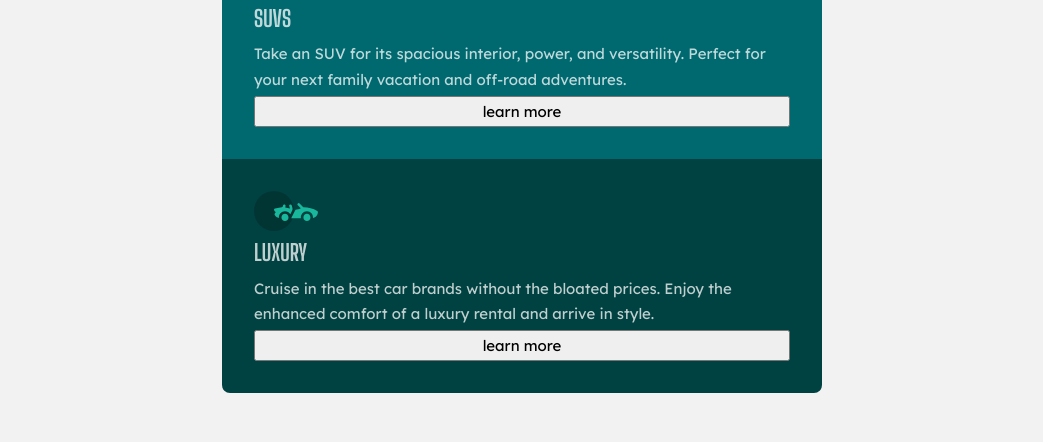
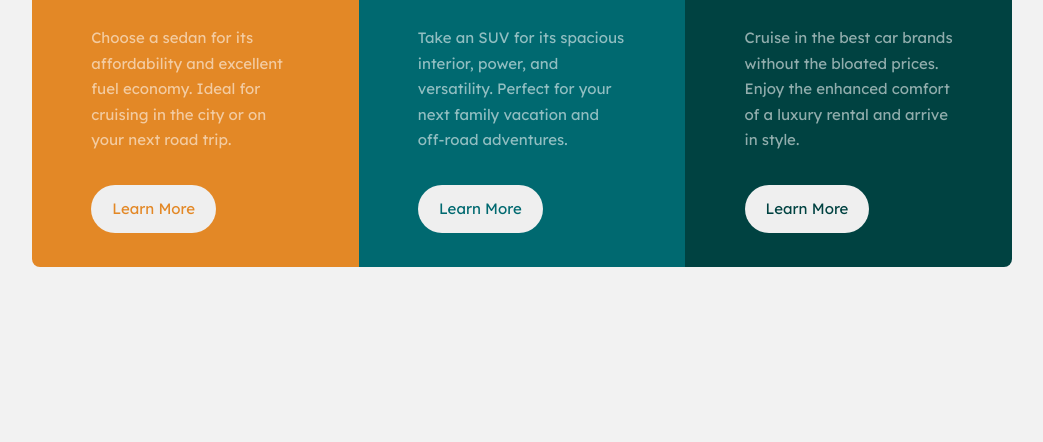
Before and after one commit to sledua/fm-3-column-preview-card-component-main, a plain HTML site: page index.html in a window 1280 px wide. Shown: the part 374-816 px from the top of the page, without its empty margins (118-1161 px from the left). Drawn offline with Linux system fonts and the light colour scheme.

Commit message:
end chalenge
main refactor? and elth

```diff
--- a/index.html
+++ b/index.html
@@ -2,7 +2,15 @@
 <html lang="en">
   <head>
     <meta charset="UTF-8" />
+    <meta name="keywords" content="HTML, CSS, Grid, FrontendMentor" />
+    <meta name="author" content="Art Sled" />
     <meta name="viewport" content="width=device-width, initial-scale=1.0" />
+    <meta
+      name="description"
+      content="This is a solution to the 3-column preview card component
+      challenge on Frontend Mentor. Frontend Mentor challenges help you
+      improve your coding skills by building realistic projects."
+    />
     <!-- displays site properly based on user's device -->
     <link
       rel="icon"
@@ -13,42 +21,50 @@
     <title>Frontend Mentor | 3-column preview card component</title>
     <!-- Feel free to remove these styles or customise in your own stylesheet 👍 -->
     <link rel="stylesheet" href="./style.css" />
+    <meta name="theme-color" content="#1e2327" />
+    <meta property="og:title" content="3-column preview card component" />
+    <meta property="og:site_name" content="Frontend Mentor | 3-column preview card component" />
+    <meta property="og:url" content="https://lively-kataifi-9cabd6.netlify.app/" />
+    <meta property="og:description" content="This is a solution to the 3-column preview card component
+    challenge on Frontend Mentor. Frontend Mentor challenges help you
+    improve your coding skills by building realistic projects." />
+    <meta property="og:image" content="./screenshot.png" />
   </head>
   <body>
     <main>
       <article class="products">
         <div class="product__item sedan">
           <picture class="product__img">
-            <img src="./assets/icon/icon-sedans.svg" alt="sedan">
+            <img src="./assets/icon/icon-sedans.svg" alt="sedan" />
           </picture>
           <h1 class="product__title">Sedans</h1>
           <p class="product__discription">
             Choose a sedan for its affordability and excellent fuel economy.
             Ideal for cruising in the city or on your next road trip.
           </p>
-          <button type="submit" class="btn">learn more</button>
+          <button type="submit" class="btn">Learn More</button>
         </div>
         <div class="product__item suvs">
           <picture class="product__img">
-            <img src="./assets/icon/icon-suvs.svg" alt="suvs">
+            <img src="./assets/icon/icon-suvs.svg" alt="suvs" />
           </picture>
           <h1 class="product__title">SUVS</h1>
           <p class="product__discription">
             Take an SUV for its spacious interior, power, and versatility.
             Perfect for your next family vacation and off-road adventures.
           </p>
-          <button type="submit" class="btn">learn more</button>
+          <button type="submit" class="btn">Learn More</button>
         </div>
         <div class="product__item luxury">
           <picture class="product__img">
-            <img src="./assets/icon/icon-luxury.svg" alt="luxury">
+            <img src="./assets/icon/icon-luxury.svg" alt="luxury" />
           </picture>
           <h1 class="product__title">Luxury</h1>
           <p class="product__discription">
             Cruise in the best car brands without the bloated prices. Enjoy the
             enhanced comfort of a luxury rental and arrive in style.
           </p>
-          <button type="submit" class="btn">learn more</button>
+          <button type="submit" class="btn">Learn More</button>
         </div>
       </article>
     </main>
--- a/style.css
+++ b/style.css
@@ -14,9 +14,9 @@
   --clr-primary-bright-orange: hsl(31, 77%, 52%);
   --clr-primary-dark-cyan: hsl(184, 100%, 22%);
   --clr-primary-very-dark-cyan: hsl(179, 100%, 13%);
-  --clr-neutral-transparent-white: hsla(0, 0%, 100%, 0.75);
+  --clr-neutral-transparent-white: hsla(0, 0%, 100%, 0.568);
   --clr-neutral-very-light-gray: hsl(0, 0%, 95%);
-  --ff-BSDB: 'BigShouldersDisplay-Bold', cursive;
+  --ff-BSDB: 'BigShouldersDisplay-Bold';
   --ff-LDR: 'LexendDeca-Regular', sans-serif;
 }
 /*
@@ -80,8 +80,12 @@ body {
   color: var(--clr-neutral-transparent-white);
   background-color: var(--clr-neutral-very-light-gray);
   display: grid;
-  place-content: center;
   margin: 1rem;
+}
+@media (min-width: 426px) {
+  body {
+    place-content: center;
+  }
 }
 .sedan {
   background-color: var(--clr-primary-bright-orange);
@@ -95,11 +99,32 @@ body {
   border-radius: 0 0 .5rem .5rem;
 }
 .products {
-  --products-padding: 2rem;
-  --content-spacing: .2rem;
+  --products-padding: 2.1rem 3.7rem;
+  --content-spacing: 2rem;
   display: grid;
   overflow: hidden;
   max-width: 600px;
+}
+@media (min-width: 1000px) {
+  .products {
+    grid-template-columns: 1fr 1fr 1fr;
+    max-width: 980px;
+  }
+  .sedan {
+    border-radius: .5rem 0 0 .5rem;
+  }
+  .luxury {
+    border-radius: 0 .5rem .5rem 0;
+  }
+  .btn {
+    width: 70%;
+  }
+  .btn:hover {
+    cursor: pointer;
+    border: 2px var(--clr-neutral-transparent-white) solid;
+    background-color: transparent;
+    color: var(--clr-neutral-transparent-white) !important;
+  }
 }
 .product__item {
   display: grid;
@@ -109,5 +134,29 @@ body {
 .product__title {
   font-family: var(--ff-BSDB);
   text-transform: uppercase;
+  font-size: 2.6rem;
+  color: var(--clr-neutral-very-light-gray);
+  letter-spacing: 1px;
+}
+.product__discription {
+  color: var(--clr-neutral-transparent-white);
+}
+/* ? transporent color for text? how do it ? */
+.btn {
+  width: 60%;
+  padding: .6rem;
+  text-decoration: none;
+  border: none;
+  border-radius: 2em;
+  border: 2px transparent solid;
+}
+.product__item:nth-child(1) .btn{
+  color: var(--clr-primary-bright-orange);
+}
+.product__item:nth-child(2) .btn{
+  color: var(--clr-primary-dark-cyan);
+}
+.product__item:nth-child(3) .btn{
+  color: var(--clr-primary-very-dark-cyan);
 }
 /* ? custom style end*/
```
Also changed, not shown: screenshot.png (added), 1 other file.
